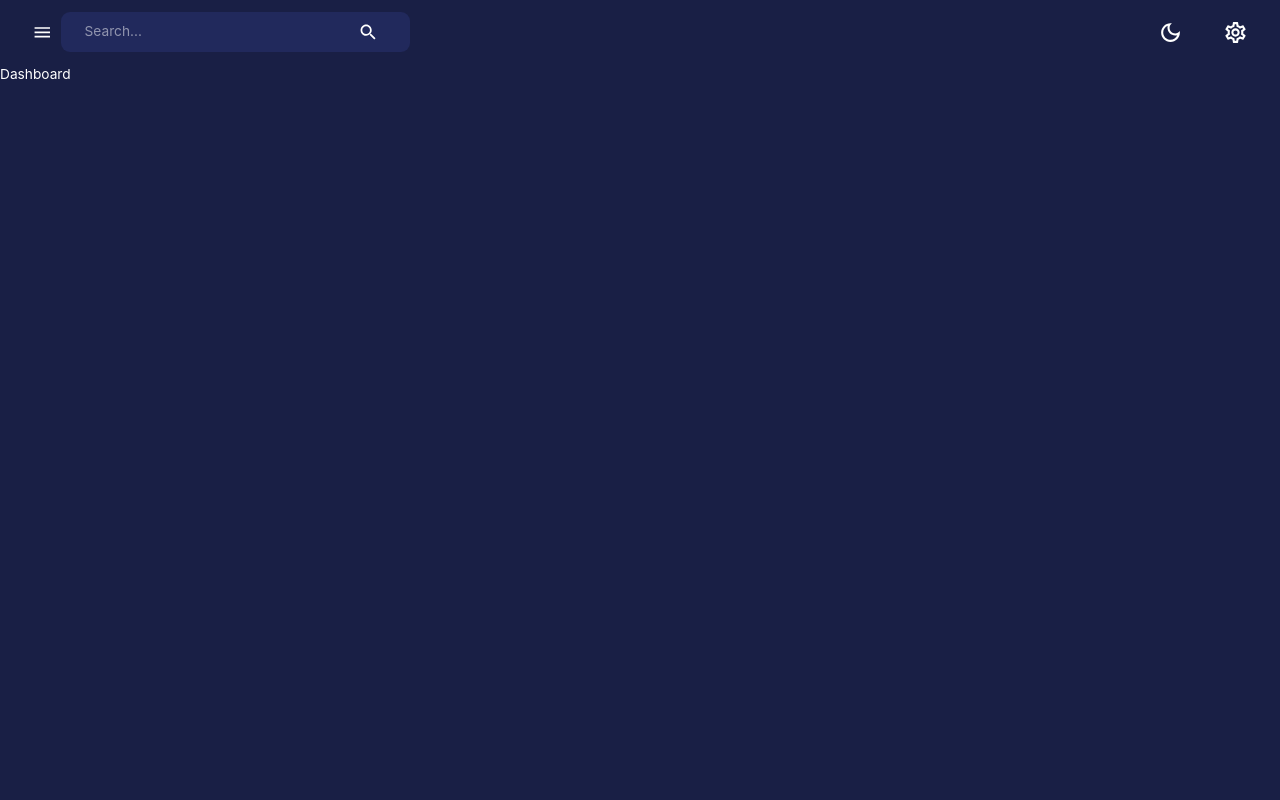
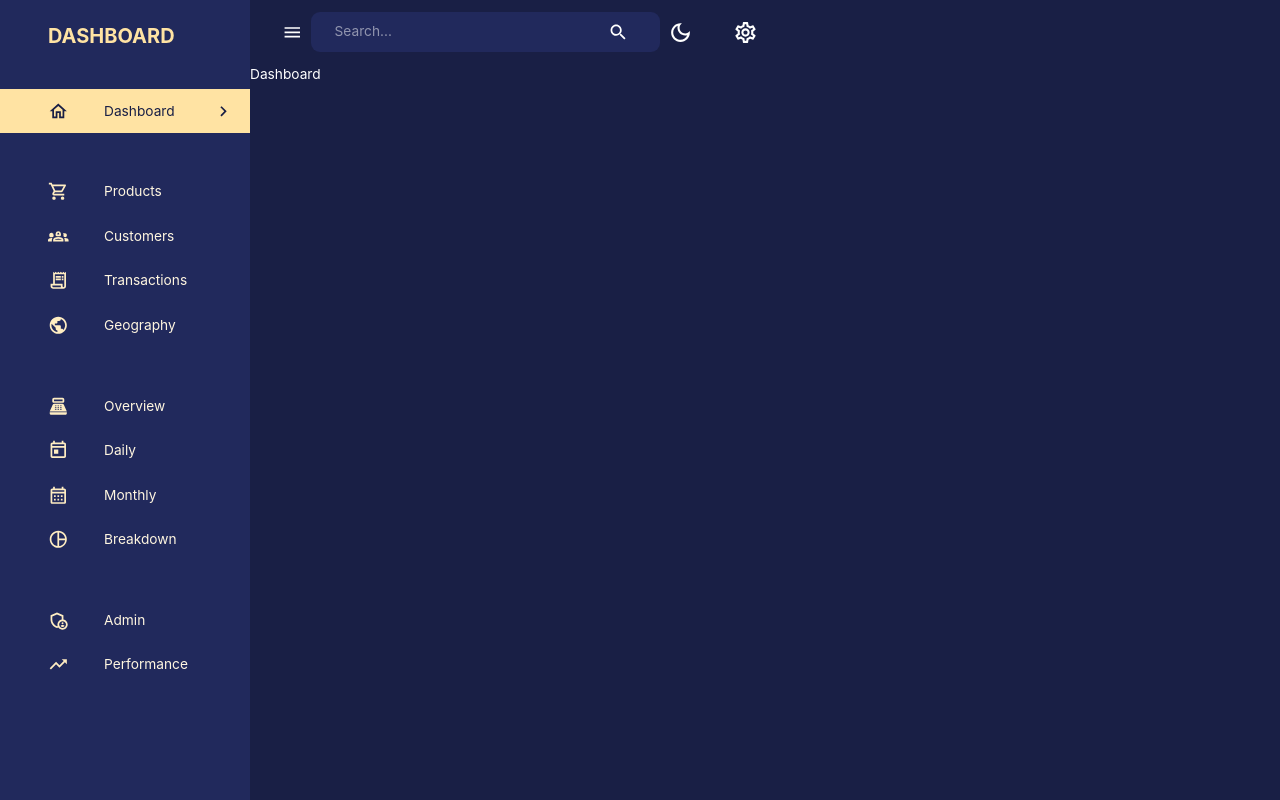
Before and after one commit to abdo-kotb/dashboard, a React (Vite) app in the folder client/: page /dashboard in a window 1280 px wide. Built offline with nearby package versions, Linux system fonts and the light colour scheme.

Commit message:
finish sidebar

```diff
--- a/client/src/components/Navbar.tsx
+++ b/client/src/components/Navbar.tsx
@@ -1,4 +1,4 @@
-import { useState } from 'react'
+import { Dispatch, SetStateAction, useState } from 'react'
 import { useDispatch } from 'react-redux'
 import { setMode } from '../store/globalState'
 
@@ -14,7 +14,11 @@ import {
 import FlexBetween from './FlexBetween'
 import profileImage from '@/assets/profile.jpeg'
 
-const Navbar = () => {
+interface IProps {
+  setIsSidebarOpen: Dispatch<SetStateAction<boolean>>
+}
+
+const Navbar = ({ setIsSidebarOpen }: IProps) => {
   const dispatch = useDispatch()
   const theme = useTheme()
 
@@ -29,11 +33,11 @@ const Navbar = () => {
       <Toolbar sx={{ justifyContent: 'space-between' }}>
         {/* LEFT SIDE */}
         <FlexBetween>
-          <IconButton onClick={() => {}}>
+          <IconButton onClick={() => setIsSidebarOpen(state => !state)}>
             <MenuIcon />
           </IconButton>
           <FlexBetween
-            bgcolor={theme.palette.background.paper}
+            bgcolor={theme.palette.background.alt}
             borderRadius="9px"
             gap="3rem"
             p="0.1rem 1.5rem"
--- /dev/null
+++ b/client/src/components/Sidebar.tsx
@@ -0,0 +1,137 @@
+import { Dispatch, SetStateAction, useEffect, useState } from 'react'
+import { useLocation, useNavigate } from 'react-router-dom'
+
+import {
+  Box,
+  Drawer,
+  IconButton,
+  List,
+  ListItem,
+  ListItemButton,
+  ListItemIcon,
+  ListItemText,
+  Typography,
+  useTheme,
+} from '@mui/material'
+import FlexBetween from './FlexBetween'
+import navItems from './navItems'
+
+import {
+  SettingsOutlined,
+  ChevronLeft,
+  ChevronRightOutlined,
+} from '@mui/icons-material'
+
+import profileImage from '../assets/profile.jpeg'
+
+interface IProps {
+  isNotMobile: boolean
+  drawerWidth: string
+  isSidebarOpen: boolean
+  setIsSidebarOpen: Dispatch<SetStateAction<boolean>>
+}
+
+const Sidebar = ({
+  drawerWidth,
+  isNotMobile,
+  isSidebarOpen,
+  setIsSidebarOpen,
+}: IProps) => {
+  const { pathname } = useLocation()
+  const [active, setActive] = useState('')
+  const navigate = useNavigate()
+  const theme = useTheme()
+
+  useEffect(() => {
+    setActive(pathname.substring(1))
+  }, [pathname])
+
+  return (
+    <Box>
+      {isSidebarOpen && (
+        <Drawer
+          open={isSidebarOpen}
+          onClose={() => setIsSidebarOpen(false)}
+          variant="persistent"
+          anchor="left"
+          sx={{
+            width: drawerWidth,
+            '& .MuiDrawer-paper': {
+              color: theme.palette.secondary[200],
+              bgcolor: theme.palette.background.alt,
+              boxSizing: 'border-box',
+              borderWidth: isNotMobile ? 0 : '2px',
+              width: drawerWidth,
+            },
+          }}
+        >
+          <Box width="100%">
+            <Box m="1.5rem 2rem 2rem 3rem">
+              <FlexBetween color={theme.palette.secondary.main}>
+                <Box display="flex" alignItems="center" gap="0.5rem">
+                  <Typography variant="h4" fontWeight="bold">
+                    DASHBOARD
+                  </Typography>
+                </Box>
+                {!isNotMobile && (
+                  <IconButton onClick={() => setIsSidebarOpen(state => !state)}>
+                    <ChevronLeft />
+                  </IconButton>
+                )}
+              </FlexBetween>
+            </Box>
+            <List>
+              {navItems.map(({ text, icon }) => {
+                if (!icon)
+                  return (
+                    <Typography key={text} sx={{ m: '2.25rem 0 1rem 3rem' }} />
+                  )
+
+                const lcText = text.toLowerCase()
+
+                return (
+                  <ListItem key={text} disablePadding>
+                    <ListItemButton
+                      sx={{
+                        bgcolor:
+                          active === lcText
+                            ? theme.palette.secondary[300]
+                            : 'transparent',
+                        color:
+                          active === lcText
+                            ? theme.palette.primary[600]
+                            : theme.palette.secondary[100],
+                      }}
+                      onClick={() => {
+                        navigate(`/${lcText}`)
+                        setActive(lcText)
+                      }}
+                    >
+                      <ListItemIcon
+                        sx={{
+                          ml: '2rem',
+                          color:
+                            active === lcText
+                              ? theme.palette.primary[600]
+                              : theme.palette.secondary[200],
+                        }}
+                      >
+                        {icon}
+                      </ListItemIcon>
+                      <ListItemText primary={text} />
+                      {active === lcText && (
+                        <ChevronRightOutlined sx={{ ml: 'auto' }} />
+                      )}
+                    </ListItemButton>
+                  </ListItem>
+                )
+              })}
+            </List>
+          </Box>
+        </Drawer>
+      )}
+    </Box>
+  )
+}
+
+export default Sidebar
--- /dev/null
+++ b/client/src/components/navItems.tsx
@@ -0,0 +1,72 @@
+import {
+  HomeOutlined,
+  ShoppingCartOutlined,
+  Groups2Outlined,
+  ReceiptLongOutlined,
+  PublicOutlined,
+  PointOfSaleOutlined,
+  TodayOutlined,
+  CalendarMonthOutlined,
+  AdminPanelSettingsOutlined,
+  TrendingUpOutlined,
+  PieChartOutlined,
+} from '@mui/icons-material'
+
+export default [
+  {
+    text: 'Dashboard',
+    icon: <HomeOutlined />,
+  },
+  {
+    text: 'Client Facing',
+    icon: null,
+  },
+  {
+    text: 'Products',
+    icon: <ShoppingCartOutlined />,
+  },
+  {
+    text: 'Customers',
+    icon: <Groups2Outlined />,
+  },
+  {
+    text: 'Transactions',
+    icon: <ReceiptLongOutlined />,
+  },
+  {
+    text: 'Geography',
+    icon: <PublicOutlined />,
+  },
+  {
+    text: 'Sales',
+    icon: null,
+  },
+  {
+    text: 'Overview',
+    icon: <PointOfSaleOutlined />,
+  },
+  {
+    text: 'Daily',
+    icon: <TodayOutlined />,
+  },
+  {
+    text: 'Monthly',
+    icon: <CalendarMonthOutlined />,
+  },
+  {
+    text: 'Breakdown',
+    icon: <PieChartOutlined />,
+  },
+  {
+    text: 'Management',
+    icon: null,
+  },
+  {
+    text: 'Admin',
+    icon: <AdminPanelSettingsOutlined />,
+  },
+  {
+    text: 'Performance',
+    icon: <TrendingUpOutlined />,
+  },
+]
--- a/client/src/layout/index.tsx
+++ b/client/src/layout/index.tsx
@@ -3,13 +3,24 @@ import { useSelector } from 'react-redux'
 
 import { Box, useMediaQuery } from '@mui/material'
 import { Outlet } from 'react-router-dom'
+
 import Navbar from '../components/Navbar'
+import Sidebar from '../components/Sidebar'
 
 const Layout = () => {
+  const [isSidebarOpen, setIsSidebarOpen] = useState(true)
+  const isNotMobile = useMediaQuery('(min-width: 600px)')
+
   return (
-    <Box width="100%" height="100%">
+    <Box display={isNotMobile ? 'flex' : 'block'} width="100%" height="100%">
+      <Sidebar
+        isNotMobile={isNotMobile}
+        drawerWidth="250px"
+        isSidebarOpen={isSidebarOpen}
+        setIsSidebarOpen={setIsSidebarOpen}
+      />
       <Box>
-        <Navbar />
+        <Navbar setIsSidebarOpen={setIsSidebarOpen} />
         <Outlet />
       </Box>
     </Box>
--- a/client/src/store/globalState.ts
+++ b/client/src/store/globalState.ts
@@ -2,10 +2,12 @@ import { createSlice } from '@reduxjs/toolkit'
 
 interface InitialState {
   mode: 'dark' | 'light'
+  userId: string
 }
 
 const initialState: InitialState = {
   mode: 'dark',
+  userId: '63701ccf03239b7f700000e',
 }
 
 export const globalSlice = createSlice({
--- a/client/src/theme.ts
+++ b/client/src/theme.ts
@@ -92,7 +92,7 @@ export const themeSettings = (mode: 'dark' | 'light'): ThemeOptions => {
             },
             background: {
               default: tokensDark.primary[600],
-              paper: tokensDark.primary[500],
+              alt: tokensDark.primary[500],
             },
           }
         : {
@@ -113,7 +113,7 @@ export const themeSettings = (mode: 'dark' | 'light'): ThemeOptions => {
             },
             background: {
               default: tokensDark.grey[0],
-              paper: tokensDark.grey[50],
+              alt: tokensDark.grey[50],
             },
           }),
     },
```
Also changed, not shown: client/src/types/material-ui.d.ts (added, +26 -0 lines), client/src/components/FlexBetween.ts (renamed from client/src/components/FlexBetween.tsx).
